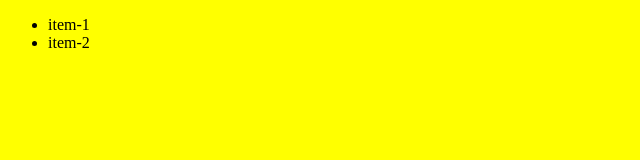
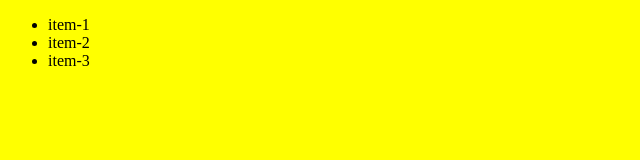
Before and after one commit to 777666-ctrl/web_page, a plain HTML site: page index.html in a window 1280 px wide. Shown: the full height of the page, 0-640 px from the left. Drawn offline with Linux system fonts and the light colour scheme.

Commit message:
dev-header

```diff
--- a/index.html
+++ b/index.html
@@ -12,6 +12,7 @@
         <ul>
             <li>item-1</li>
             <li>item-2</li>
+            <li>item-3</li>
         </ul>
     </header>
 
```
